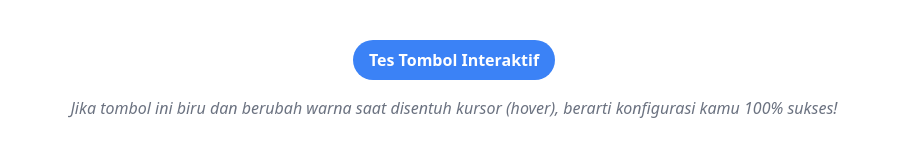
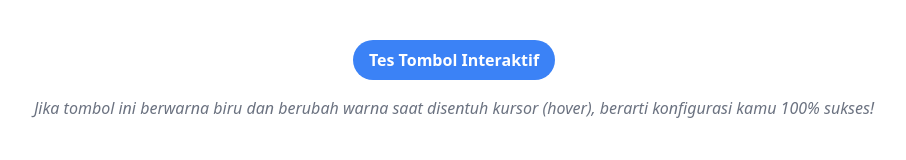
Before and after one commit to YanuTriN/clarissa_bakehouse, a website built with Vite: page index.html in a window 1280 px wide. Shown: the whole page, without its empty margins (186-1092 px from the left). Built offline with nearby package versions, Linux system fonts and the light colour scheme.

```diff
--- a/index.html
+++ b/index.html
@@ -12,7 +12,7 @@
        Tes Tombol Interaktif
       </button>
       <p class="mt-4 text-gray-500 italic">
-      Jika tombol ini biru dan berubah warna saat disentuh kursor (hover), berarti konfigurasi kamu 100% sukses!
+      Jika tombol ini berwarna biru dan berubah warna saat disentuh kursor (hover), berarti konfigurasi kamu 100% sukses!
       </p>
     </div>
   </div>
```
Also changed, not shown: 1 other file.
